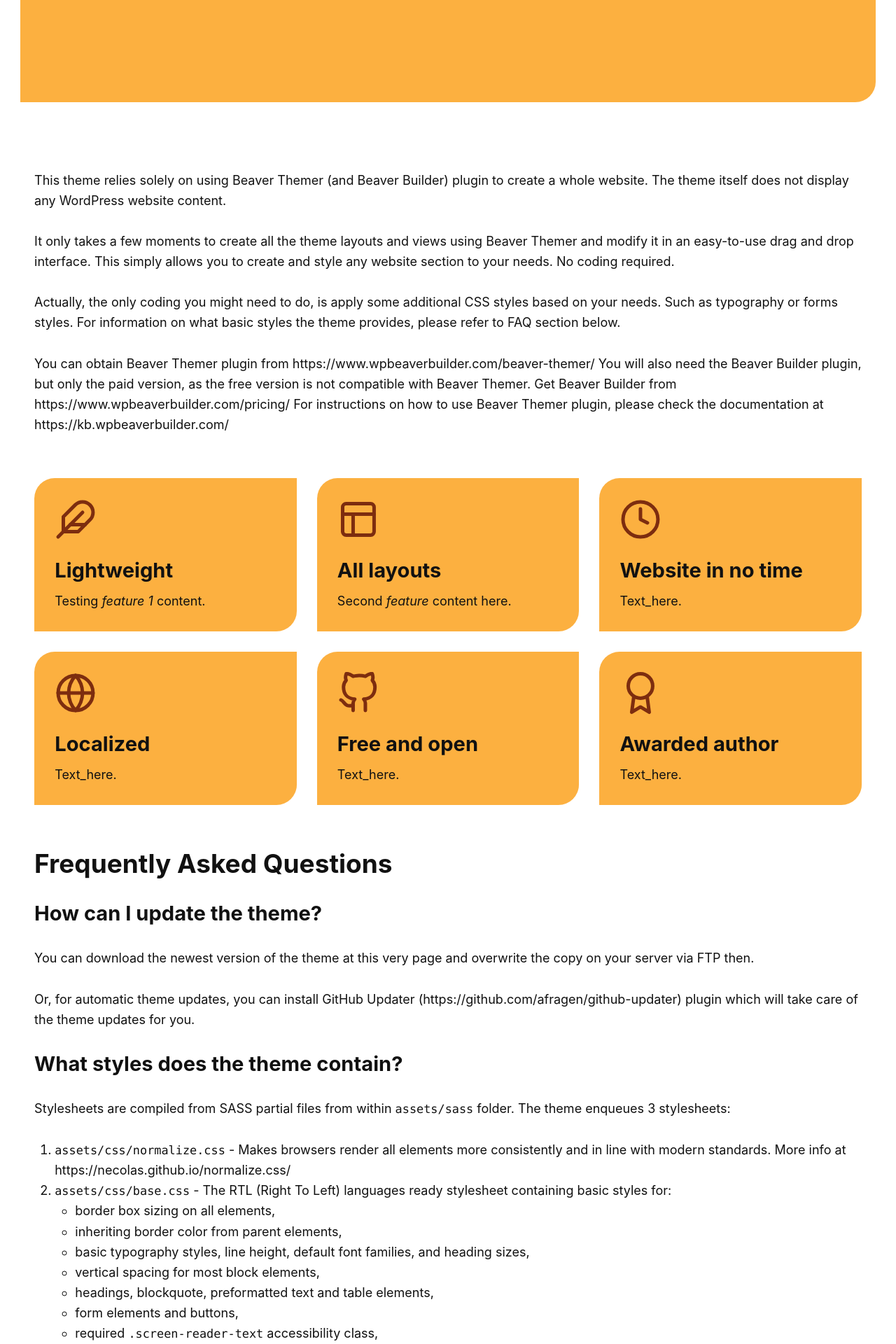
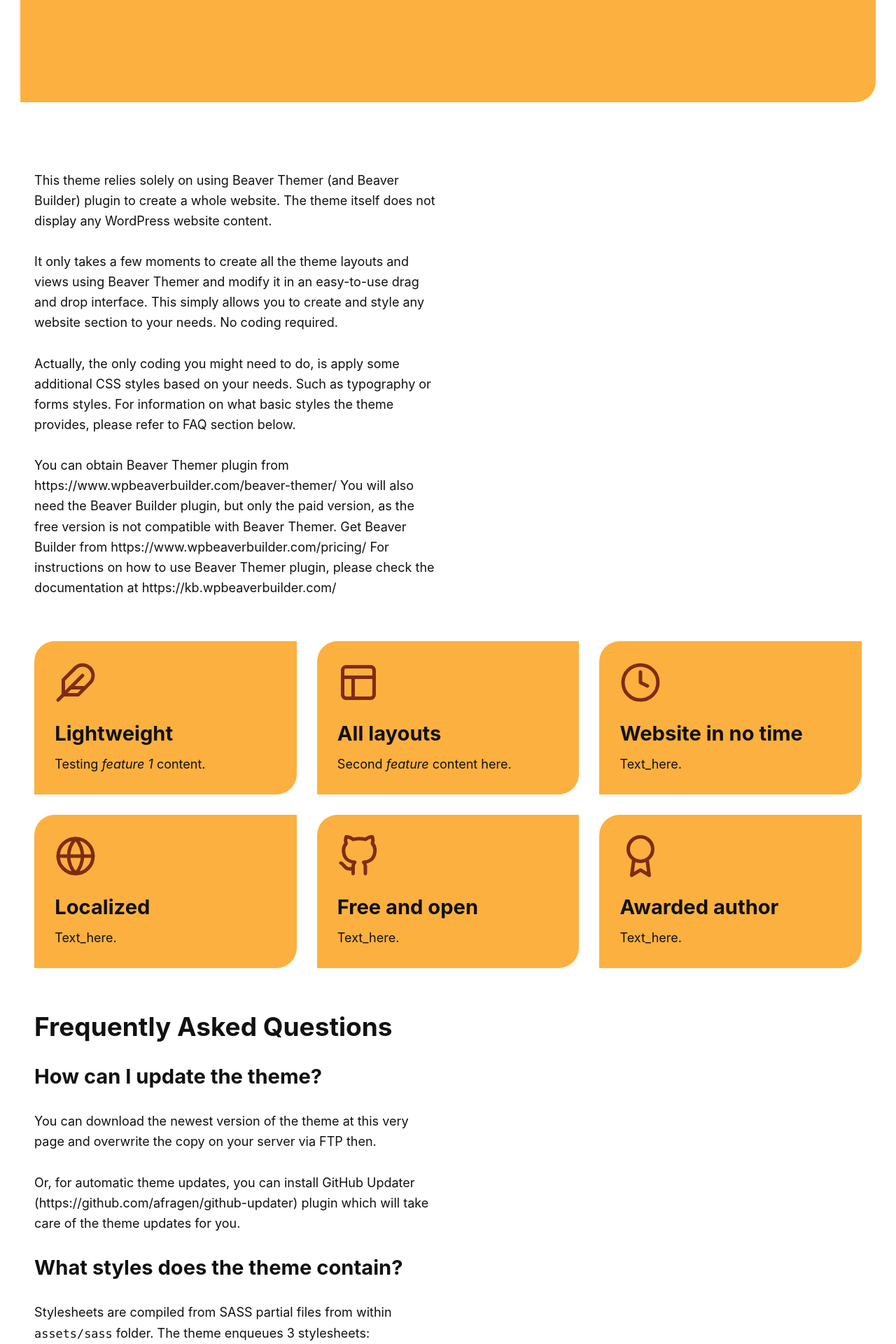
Before and after one commit to webmandesign/playground-for-beaver-themer, a Jekyll site: the page built from index.md, in a window 1280 px wide. Shown: the part 652-2572 px from the top of the page at 70% size. Built offline with Jekyll 4.4.1, drawn with Linux system fonts in a browser that asks for light colours.

Commit message:
* Updating styles

```diff
--- a/_includes/header.html
+++ b/_includes/header.html
@@ -28,4 +28,4 @@
 </header>
 
 <main class="site-content">
-	<div class="content-container">
+	<div class="content-container site-content-inner">
--- a/_sass/content/__features.scss
+++ b/_sass/content/__features.scss
@@ -6,6 +6,11 @@
 		flex-wrap: wrap;
 		width: calc( 100% + #{ $gutter } );
 		margin: 2.618em -#{ $gutter / 2 };
+
+		.site-content-inner & {
+			max-width: none;
+		}
+
 	}
 
 	&-item {
--- a/_sass/content/_content.scss
+++ b/_sass/content/_content.scss
@@ -1,5 +1,10 @@
 .site-content {
 	padding: 5.387em 0;
+
+	&-inner * {
+		max-width: 580px;
+	}
+
 }
 
 @import '_features';
```
